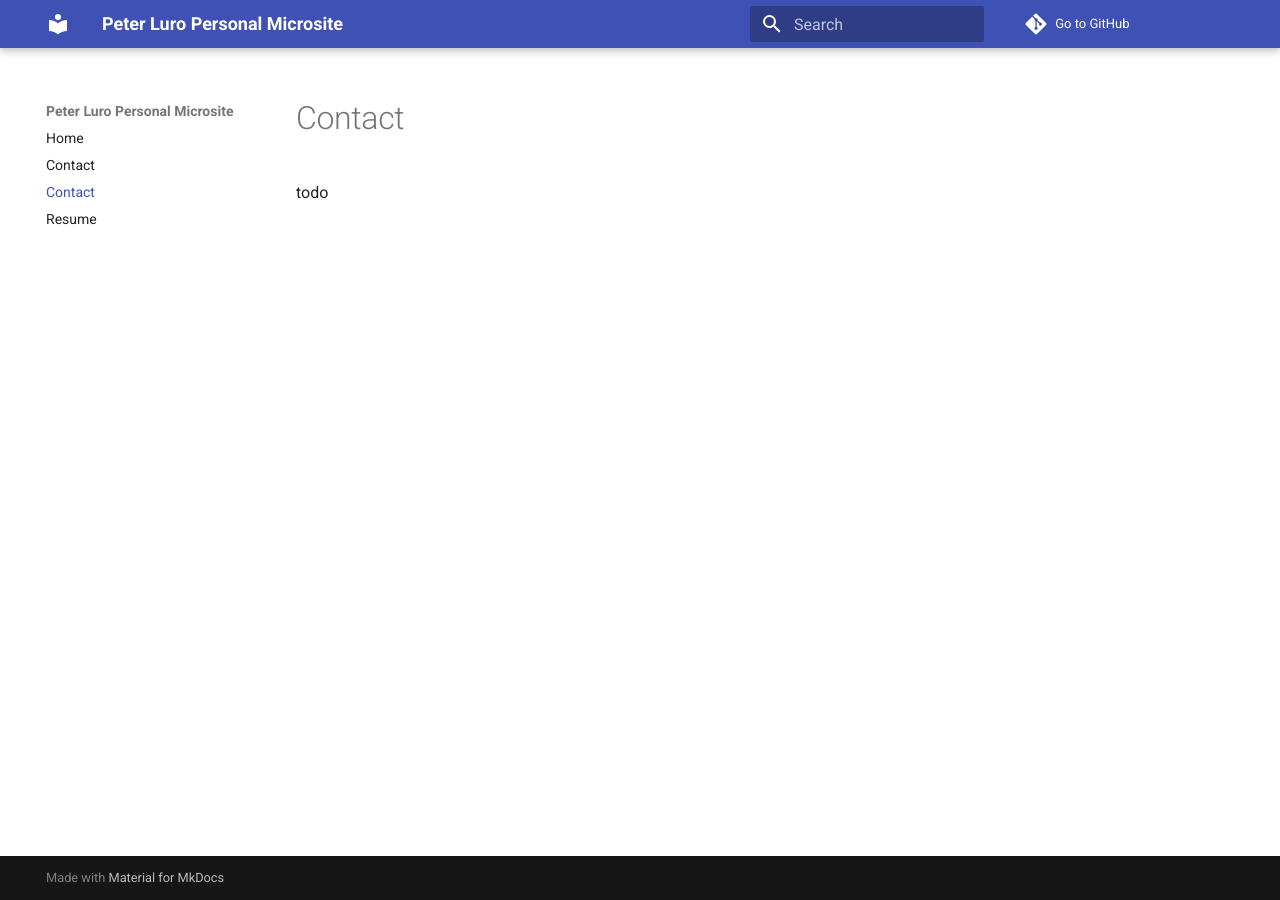
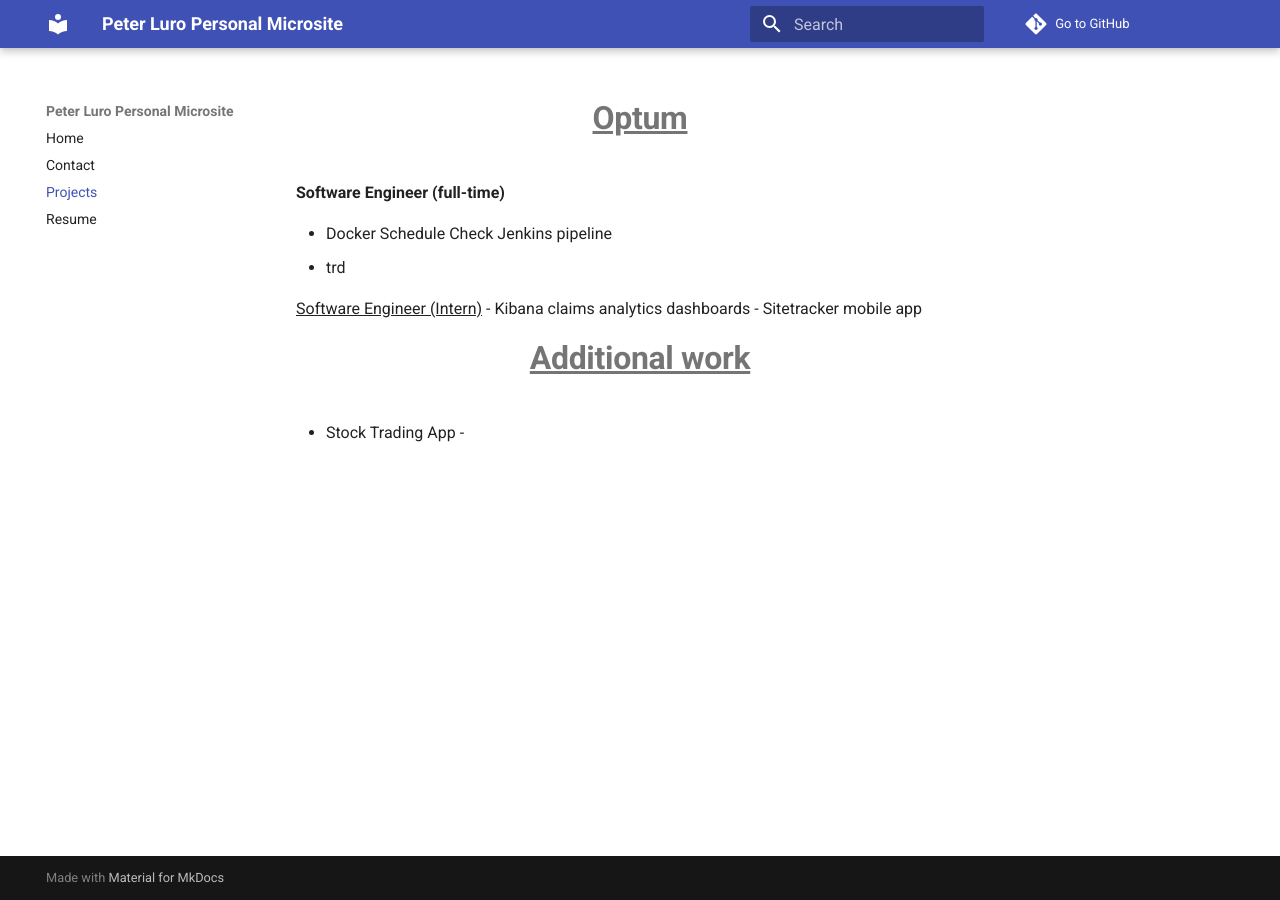
Before and after one commit to paluro567/personal-website, an MkDocs documentation site: the page built from docs/Projects.md, in a window 1280 px wide. Built offline with MkDocs 1.6.1 and Material for MkDocs 9.7.7, drawn with Linux system fonts in a browser that asks for light colours; comment, search, counter and statistics services are not loaded.

Commit message:
adding content

```diff
--- a/docs/Projects.md
+++ b/docs/Projects.md
@@ -1 +1,15 @@
-todo
+# <center><b><u>Optum</u></b></center>
+<b>Software Engineer (full-time)</b></br>
+
+- Docker Schedule Check Jenkins pipeline </br>
+- trd
+
+<u>Software Engineer (Intern)</u>
+- Kibana claims analytics dashboards
+- Sitetracker mobile app
+
+
+
+# <center><b><u>Additional work</u></b></center>
+
+- Stock Trading App -
--- a/mkdocs.yml
+++ b/mkdocs.yml
@@ -2,7 +2,7 @@
 nav:
   - Home: index.md
   - Contact: ./Contact.md
-  - Contact: Projects.md
+  - Projects: Projects.md
   - Resume: ./img/Resume-2023.pdf
 repo_name: 'Go to GitHub'
 repo_url: 'https://github.com/paluro567/personal-website'
```
Also changed, not shown: docs/index.md (+4 -4 lines).
